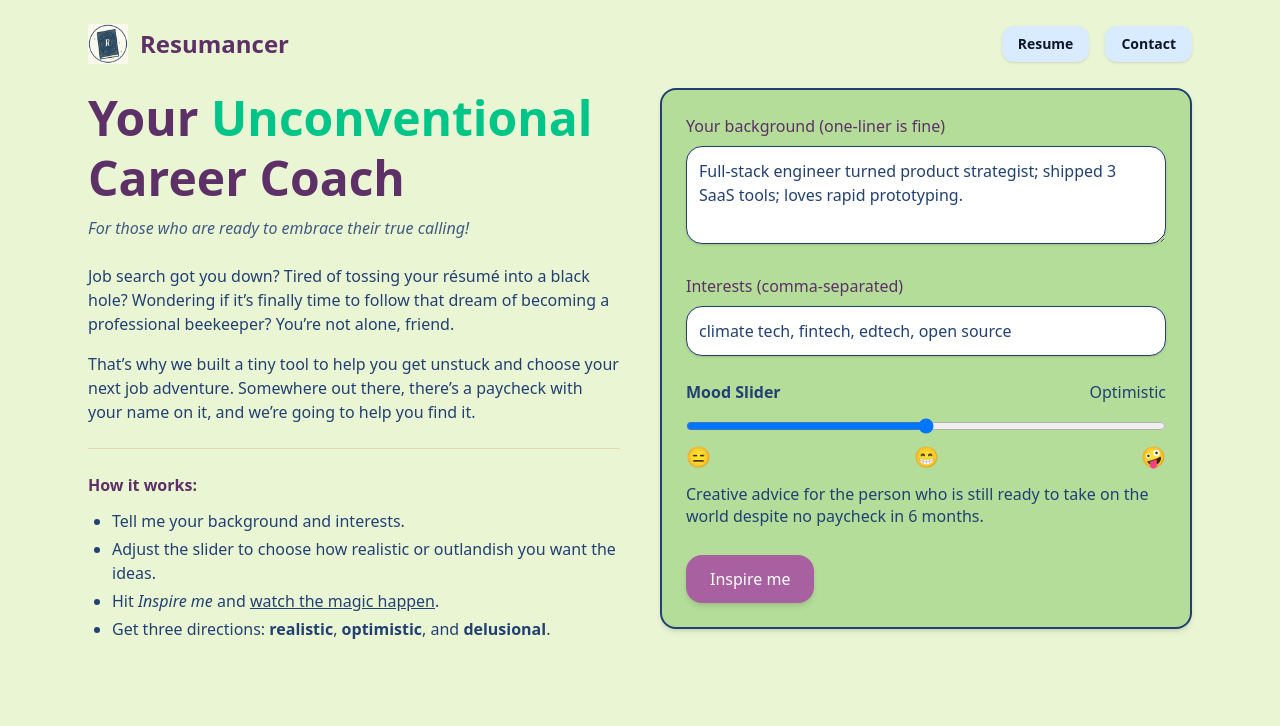
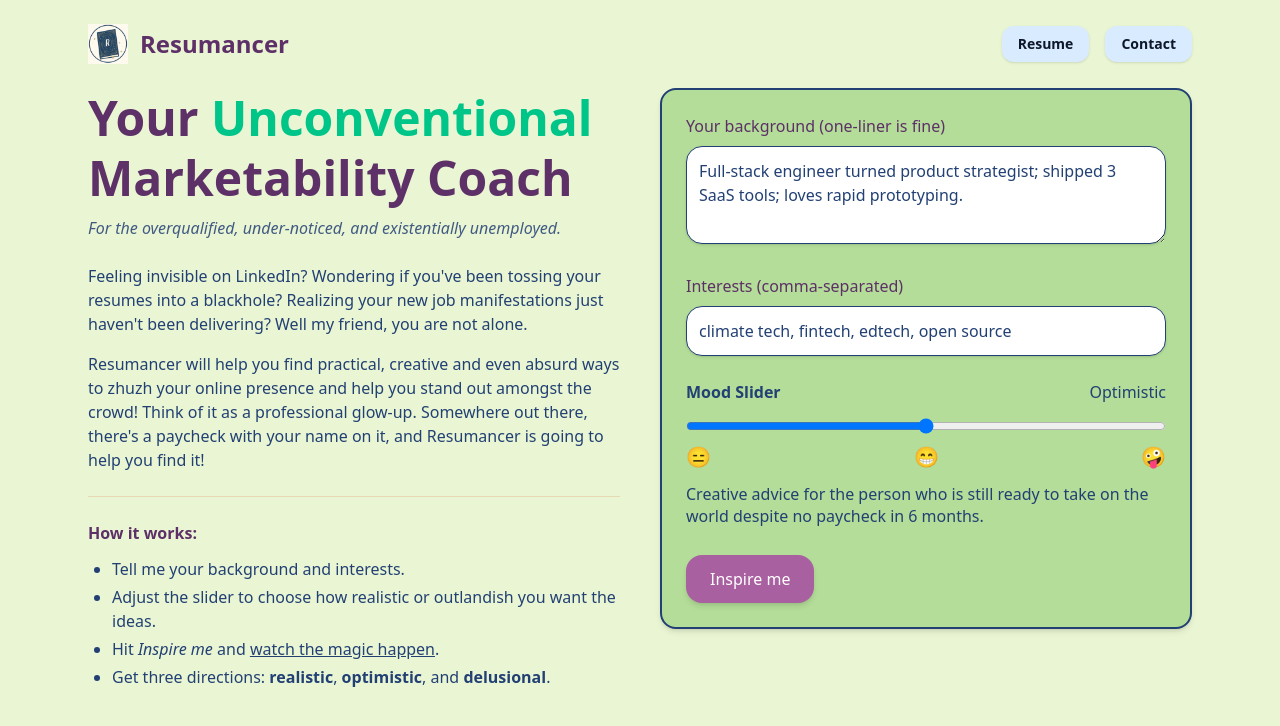
Before and after one commit to brigidrose/resumancer, a Next.js app: page / in a window 1280 px wide. Shown: the top 726 px of the page. Built offline with nearby package versions, Linux system fonts and the light colour scheme.

Commit message:
wire up resume and contact links

```diff
--- a/app/layout.tsx
+++ b/app/layout.tsx
@@ -1,8 +1,10 @@
 import "../styles/globals.css";
+
+const SITE_URL = "https://resumancer.app";
 
 export const metadata = {
   title: "Resumancer",
-  description: "Brigid Bot – Resumancer",
+  description: "Unconventional Marketability Coach",
 };
 
 export default function RootLayout({ children }: { children: React.ReactNode }) {
--- a/app/page.tsx
+++ b/app/page.tsx
@@ -2,6 +2,8 @@
 import * as React from "react";
 import Link from "next/link";
 import Image from "next/image";
+
+const SITE_URL = "https://resumancer.app";
 
 /* ---------- Theme (your new palette) ---------- */
 const COLORS = {
@@ -223,19 +225,22 @@ export default function Page() {
             </Link>
 
             <nav className="flex items-center gap-4">
+              {/*Resume button*/}
               <a
-                href="#"
+                href="https://resumancer.app/resume"
+                target="_blank"
+                rel="noopener noreferrer"
                 className="rounded-xl px-4 py-2 text-sm font-semibold shadow hover:brightness-95"
                 style={{ backgroundColor: "#d9ecff", color: "#0f172a" }}
-                onClick={(e) => e.preventDefault()}
+
               >
                 Resume
               </a>
               <a
-                href="#"
+                href="mailto:brigidrose@gmail.com"
                 className="rounded-xl px-4 py-2 text-sm font-semibold shadow hover:brightness-95"
                 style={{ backgroundColor: "#d9ecff", color: "#0f172a" }}
-                onClick={(e) => e.preventDefault()}
+
               >
                 Contact
               </a>
@@ -249,20 +254,20 @@ export default function Page() {
           {/* LEFT */}
           <section>
             <h1 className="text-5xl font-extrabold leading-tight" style={{ color: COLORS.h1 }}>
-              Your <span style={{ color: COLORS.unconventional }}>Unconventional</span> Career Coach
+              Your <span style={{ color: COLORS.unconventional }}>Unconventional</span> Marketability Coach
             </h1>
             <p className="mt-2 italic" style={{ color: "#415a83" }}>
-              For those who are ready to embrace their true calling!
+              For the overqualified, under-noticed, and existentially unemployed.
             </p>
 
             <div className="mt-6 space-y-4 max-w-2xl">
               <p>
-                Job search got you down? Tired of tossing your résumé into a black hole? Wondering if it’s finally time to
-                follow that dream of becoming a professional beekeeper? You’re not alone, friend.
+                Feeling invisible on LinkedIn? Wondering if you've been tossing your resumes into a blackhole?
+                Realizing your new job manifestations just haven't been delivering? Well my friend, you are not alone.
               </p>
               <p>
-                That’s why we built a tiny tool to help you get unstuck and choose your next job adventure. Somewhere out
-                there, there’s a paycheck with your name on it, and we’re going to help you find it.
+                Resumancer will help you find practical, creative and even absurd ways to zhuzh your online presence and help you stand out amongst the crowd!
+                Think of it as a professional glow-up. Somewhere out there, there's a paycheck with your name on it, and Resumancer is going to help you find it!
               </p>
             </div>
 
```
